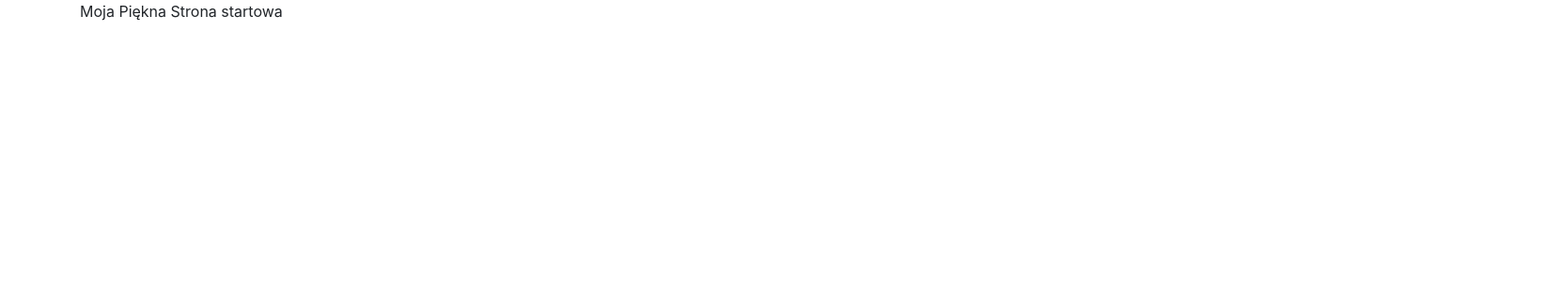
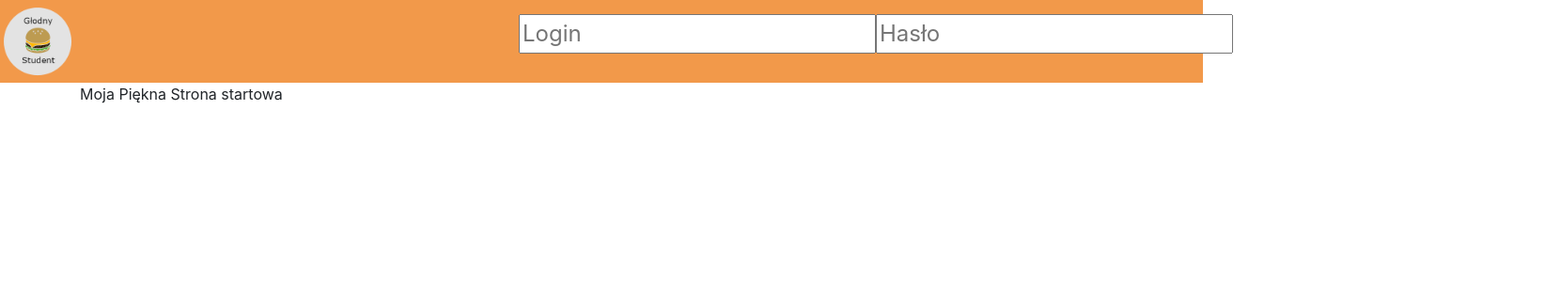
Before and after one commit to lczerniawski/GlodnyStudent, a React (Create React App) app in the folder GlodnyStudent/ClientApp/: page / in a window 1280 px wide. Shown: the top 300 px of the page at 94% size, 1661 px wide, since content can reach past the window. Built offline with nearby package versions, Linux system fonts and the light colour scheme.

Commit message:
Navbar part1.

```diff
--- a/GlodnyStudent/ClientApp/src/components/NavMenu.css
+++ b/GlodnyStudent/ClientApp/src/components/NavMenu.css
@@ -1,4 +1,4 @@
-a.navbar-brand {
+/* a.navbar-brand {
   white-space: normal;
   text-align: center;
   word-break: break-all;
@@ -16,3 +16,72 @@ html {
 .box-shadow {
   box-shadow: 0 .25rem .75rem rgba(0, 0, 0, .05);
 }
+
+
+.navBarlist{
+  display: flex;
+  justify-content: space-between;
+  background: red;
+} */
+
+.navList{
+  list-style: none;
+  display: flex;
+  justify-content: space-around;
+  align-items:center;
+  font-size: 24px;
+}
+
+
+#menuBar{
+  display: flex;
+  justify-content: space-between;
+  align-items:center;
+  background: #F2994A;
+  color: white;
+}
+
+#navLogo{
+  width: 80px;
+}
+
+.menuIconBar{
+     width: 35px;
+    height: 5px;
+    background-color: black;
+    margin: 6px 0;
+}
+
+#menuIcon{
+  padding: 10px;
+}
+
+
+
+/*Extra small devices  */
+@media (max-width: 840px) {
+  .navList{
+    display: none;
+  }
+}
+/* s Medium devices  */
+@media (min-width: 840px) and (max-width: 1199.98px) {
+  .navList{
+    width: 90%;
+  }
+  #navLogo{
+    width: 70px;
+  }
+  #menuIcon{
+    display: none;
+  }
+ }
+/* Extra large devices  */
+@media (min-width: 1200px) {
+  .navList{
+    width: 60%;
+  }
+  #menuIcon{
+    display: none;
+  }
+}
--- a/GlodnyStudent/ClientApp/src/components/NavMenu.js
+++ b/GlodnyStudent/ClientApp/src/components/NavMenu.js
@@ -2,6 +2,7 @@ import React, { Component } from 'react';
 import { Collapse, Container, Navbar, NavbarBrand, NavbarToggler, NavItem, NavLink } from 'reactstrap';
 import { Link } from 'react-router-dom';
 import './NavMenu.css';
+import logo from'./assets/navbarLogo.png';
 
 export class NavMenu extends Component {
   static displayName = NavMenu.name;
@@ -24,25 +25,37 @@ export class NavMenu extends Component {
   render () {
     return (
       <header>
-        {/* <Navbar className="navbar-expand-sm navbar-toggleable-sm ng-white border-bottom box-shadow mb-3" light>
-          <Container>
-            <NavbarBrand tag={Link} to="/">GlodnyStudent</NavbarBrand>
+       {/*   <Navbar className="navbar-expand-sm navbar-toggleable-sm ng-white border-bottom box-shadow mb-3" light>
+          <Container className="navBarlist">
+            <NavbarBrand tag={Link} to="/"><img src={logo} alt ="logo"/></NavbarBrand>
             <NavbarToggler onClick={this.toggleNavbar} className="mr-2" />
-            <Collapse className="d-sm-inline-flex flex-sm-row-reverse" isOpen={!this.state.collapsed} navbar>
-              <ul className="navbar-nav flex-grow">
-                <NavItem>
-                  <NavLink tag={Link} className="text-dark" to="/">Home</NavLink>
-                </NavItem>
-                <NavItem>
-                  <NavLink tag={Link} className="text-dark" to="/counter">Counter</NavLink>
-                </NavItem>
-                <NavItem>
-                  <NavLink tag={Link} className="text-dark" to="/fetch-data">Fetch data</NavLink>
-                </NavItem>
+            <Collapse className="d-sm-inline-flex flex-sm-row-reverse " isOpen={!this.state.collapsed} navbar>
+              <ul className="navbar-nav flex-grow ">
+                <input type="text" placeholder="Login" />
+                <input type="password" placeholder="Hasło" />
+                <NavItem>Zaloguj się</NavItem>
+                <NavItem>Zarejestruj się</NavItem>
               </ul>
             </Collapse>
           </Container>
-        </Navbar> */}
+        </Navbar>  */}
+      <nav id="menuBar">
+          <img id="navLogo" src={logo} alt ="logo"/>
+          <ul className="navList">
+              <li><input  type="text" placeholder="Login" /></li>
+              <li><input  type="password" placeholder="Hasło" /></li>
+              <li>Zaloguj się</li>
+              <li>Zarejestruj się</li>
+              <li>Zapomnialeś hasła?</li>
+          </ul>
+          <div id="menuIcon">
+              <div class="menuIconBar"></div>
+              <div class="menuIconBar"></div>
+              <div class="menuIconBar"></div>
+          </div>
+      </nav>
+
+
       </header>
     );
   }
```
Also changed, not shown: GlodnyStudent/ClientApp/src/components/assets/navbarLogo.png (added).
